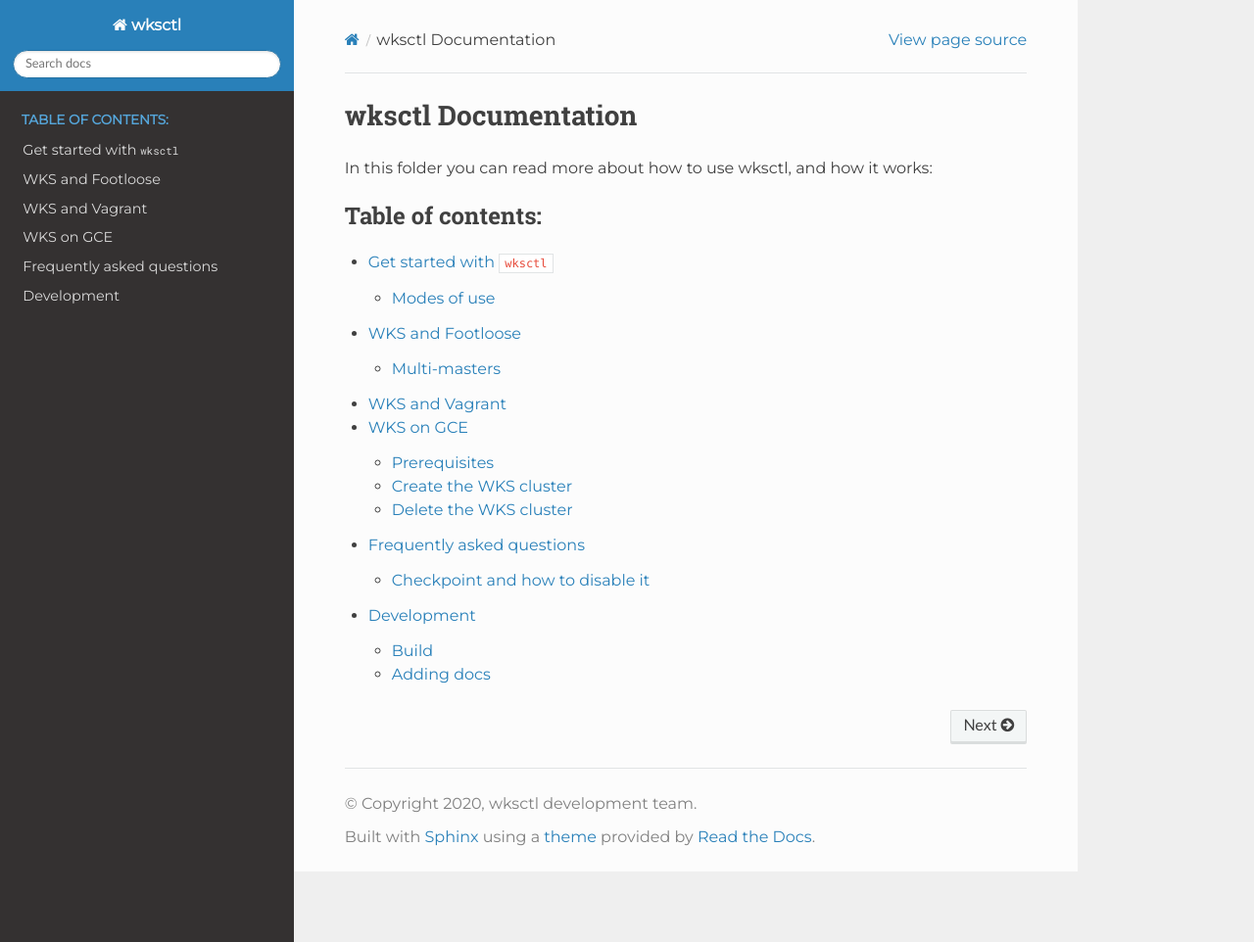
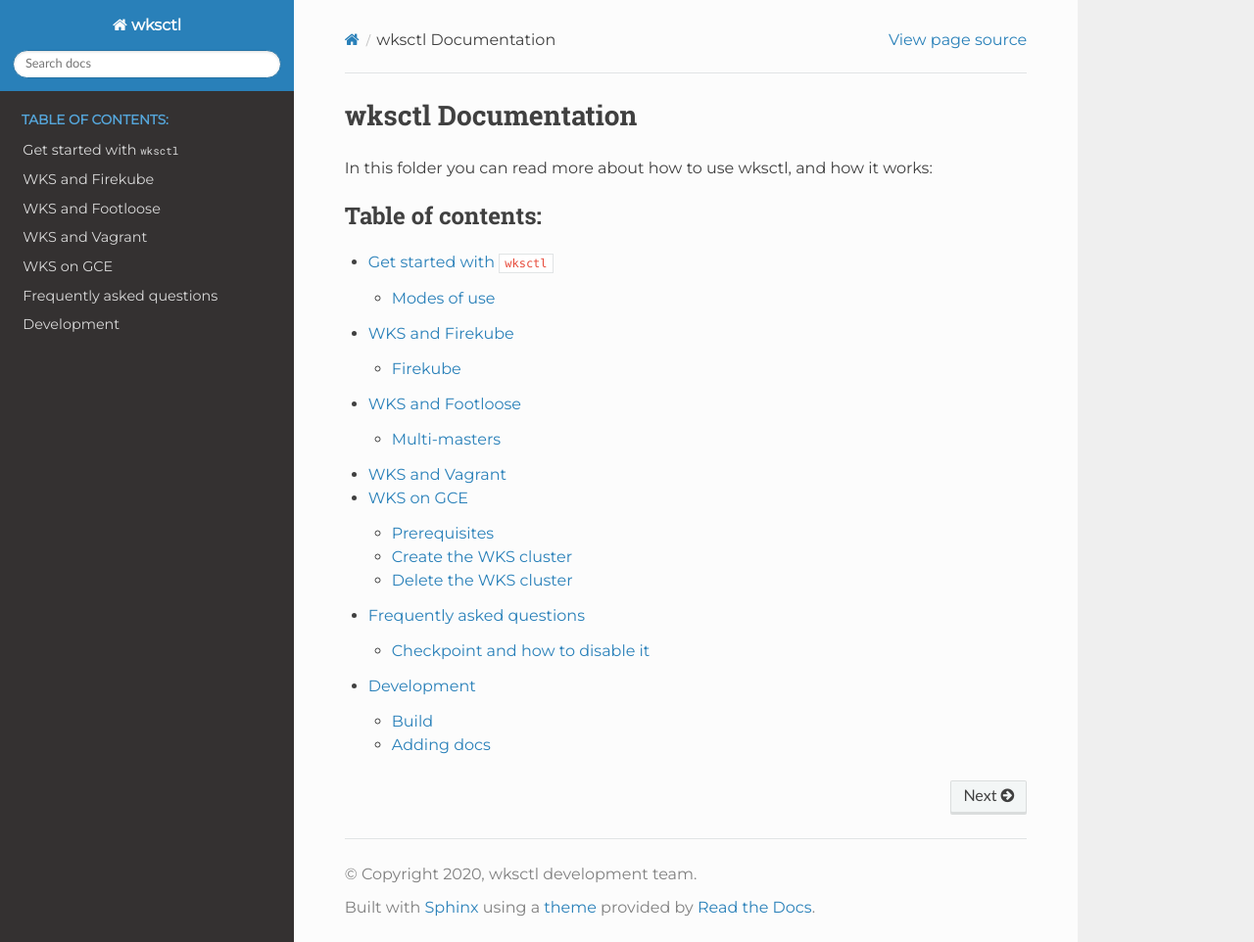
Before and after one commit to weaveworks/wksctl, a Sphinx documentation site: the page built from docs/index.rst, in a window 1280 px wide and 962 px high. Shown: the whole window at 98% size. Built offline with Sphinx 7.4.7 and the Read the Docs theme 2.0.0, drawn with Linux system fonts in a browser that asks for light colours.

Commit message:
Add firekube page to the index

```diff
--- a/docs/index.rst
+++ b/docs/index.rst
@@ -13,6 +13,7 @@ In this folder you can read more about how to use wksctl, and how it works:
    :caption: Table of contents:
 
    get-started
+   wks-and-firekube
    wks-and-footloose
    wks-and-vagrant
    wks-on-gce
```
